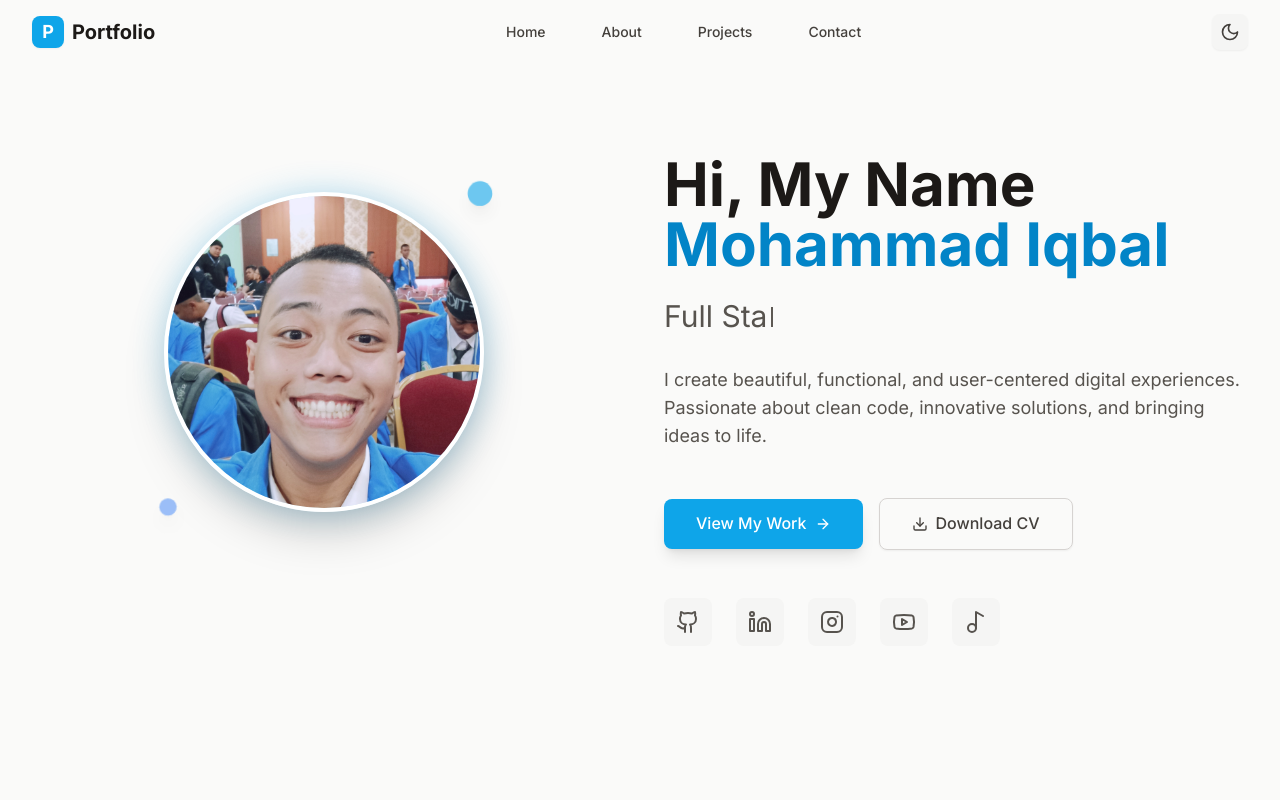
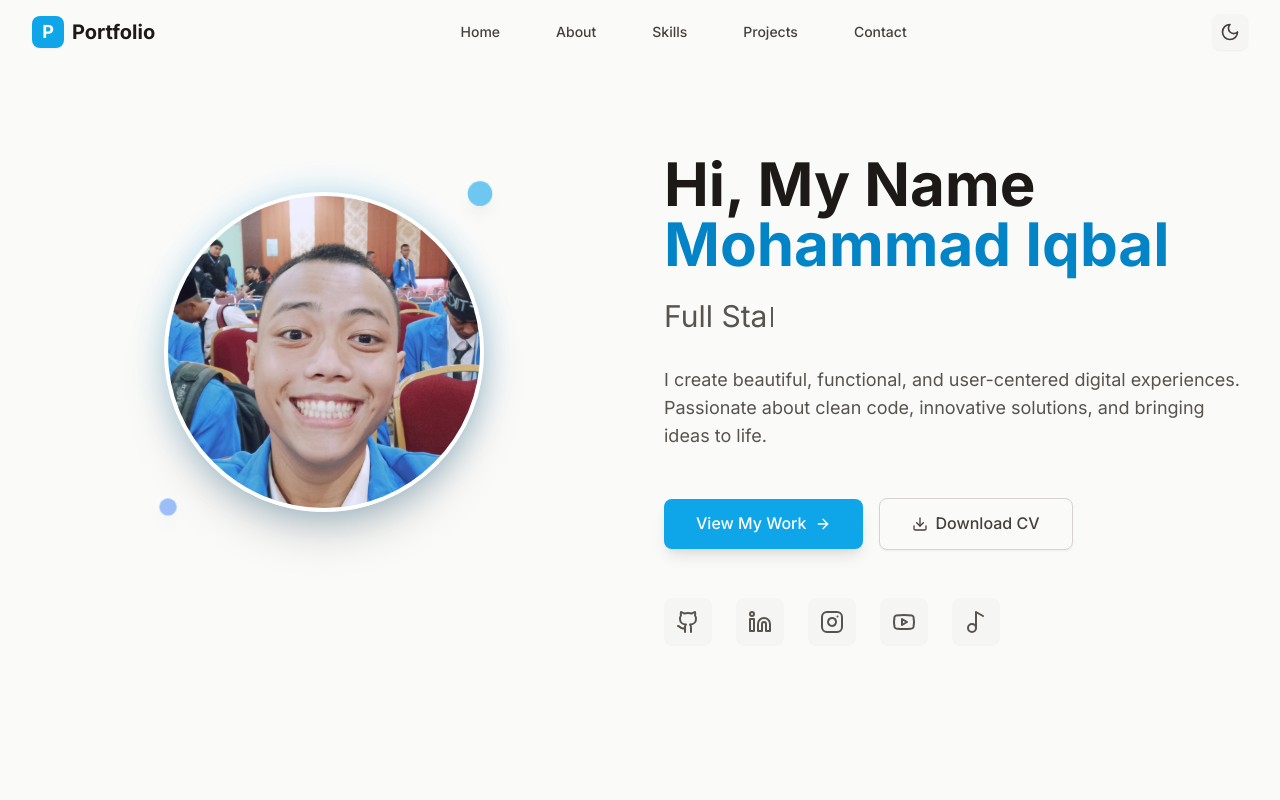
Before and after one commit to mohammaiIqbalMaulana/Web-Portofolio, a React (Vite) app: page / in a window 1280 px wide. Shown: the top 800 px of the page. Built offline with nearby package versions, Linux system fonts and the light colour scheme.

Commit message:
memperbaiki scroll seluruh navigasi tidak mengarah tepat ke section

```diff
--- a/src/components/HamburgerMenu.tsx
+++ b/src/components/HamburgerMenu.tsx
@@ -16,6 +16,7 @@ const HamburgerMenu: React.FC<HamburgerMenuProps> = ({ isOpen, onToggle, onNavig
   const navItems = [
     { id: 'home', label: 'Home' },
     { id: 'about', label: 'About' },
+    { id: 'skills', label: 'Skills' },
     { id: 'projects', label: 'Projects' },
     { id: 'contact', label: 'Contact' },
   ]
--- a/src/pages/SinglePageApp.tsx
+++ b/src/pages/SinglePageApp.tsx
@@ -41,13 +41,16 @@ const SinglePageAppContent: React.FC = () => {
     return () => window.removeEventListener('scroll', handleScroll)
   }, [])
 
-  // Smooth scroll to section
+  // Smooth scroll to section with header offset for all screen sizes
   const scrollToSection = (sectionId: string) => {
     const element = document.getElementById(sectionId)
     if (element) {
-      element.scrollIntoView({
-        behavior: 'smooth',
-        block: 'start'
+      const headerHeight = 80 // Increased to account for better positioning
+      const elementPosition = element.offsetTop - headerHeight
+
+      window.scrollTo({
+        top: Math.max(0, elementPosition),
+        behavior: 'smooth'
       })
     }
   }
@@ -294,6 +297,7 @@ const SinglePageAppContent: React.FC = () => {
                   {[
                     { id: 'home', label: 'Home' },
                     { id: 'about', label: 'About' },
+                    { id: 'skills', label: 'Skills' },
                     { id: 'projects', label: 'Projects' },
                     { id: 'contact', label: 'Contact' },
                   ].map((item) => (
@@ -528,7 +532,7 @@ const SinglePageAppContent: React.FC = () => {
             </section>
 
             {/* Skills Section */}
-            <section className="py-8 sm:py-12 md:py-16 bg-white dark:bg-secondary-800">
+            <section id="skills" className="py-8 sm:py-12 md:py-16 bg-white dark:bg-secondary-800">
               <div className="max-w-7xl mx-auto px-4 sm:px-6 lg:px-8">
                 <motion.div
                   initial={{ opacity: 0, y: 20 }}
@@ -1043,6 +1047,7 @@ const SinglePageAppContent: React.FC = () => {
                     {[
                       { id: 'home', label: 'Home' },
                       { id: 'about', label: 'About' },
+                      { id: 'skills', label: 'Skills' },
                       { id: 'projects', label: 'Projects' },
                       { id: 'contact', label: 'Contact' },
                     ].map((item, index) => (
```
